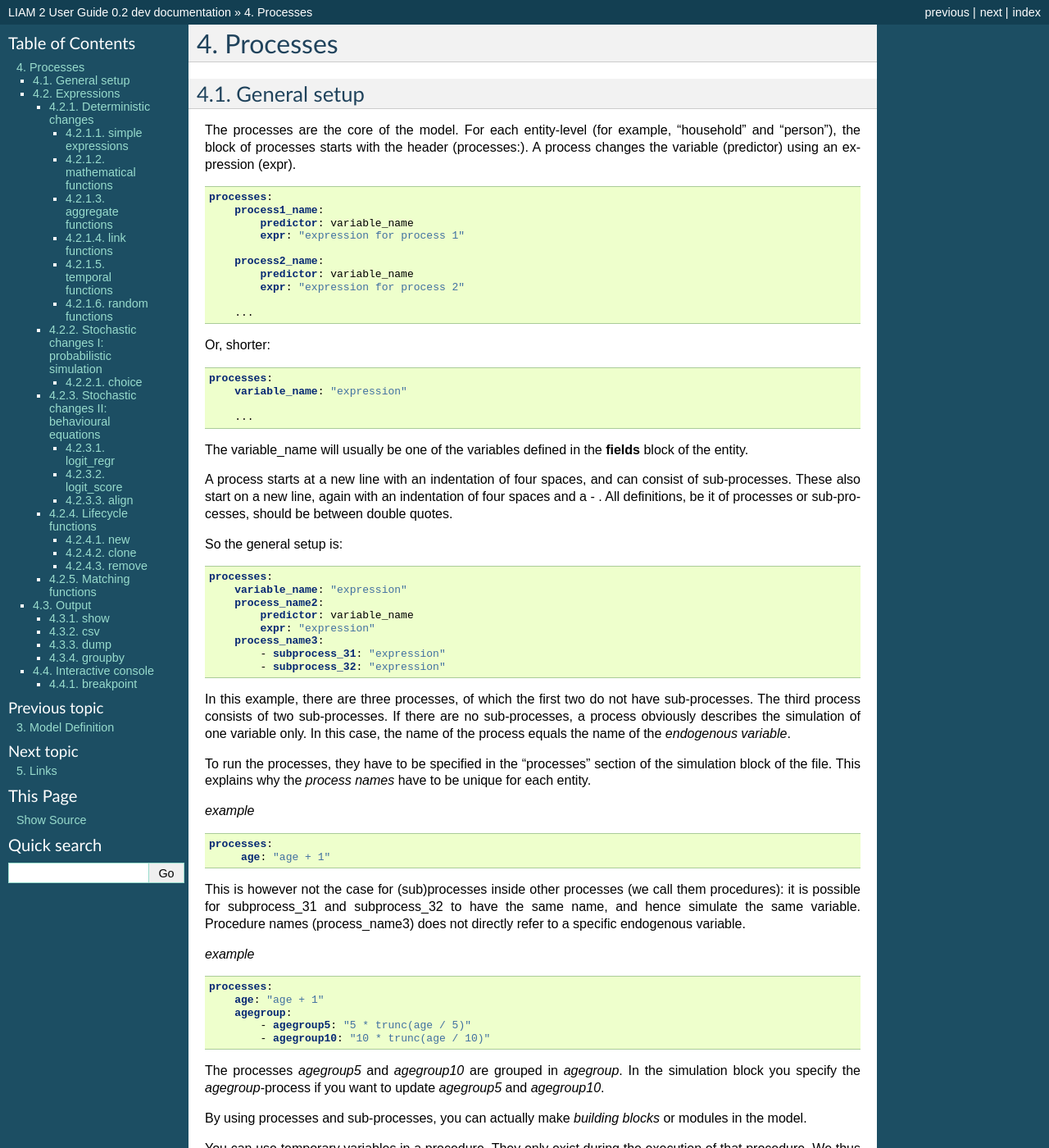
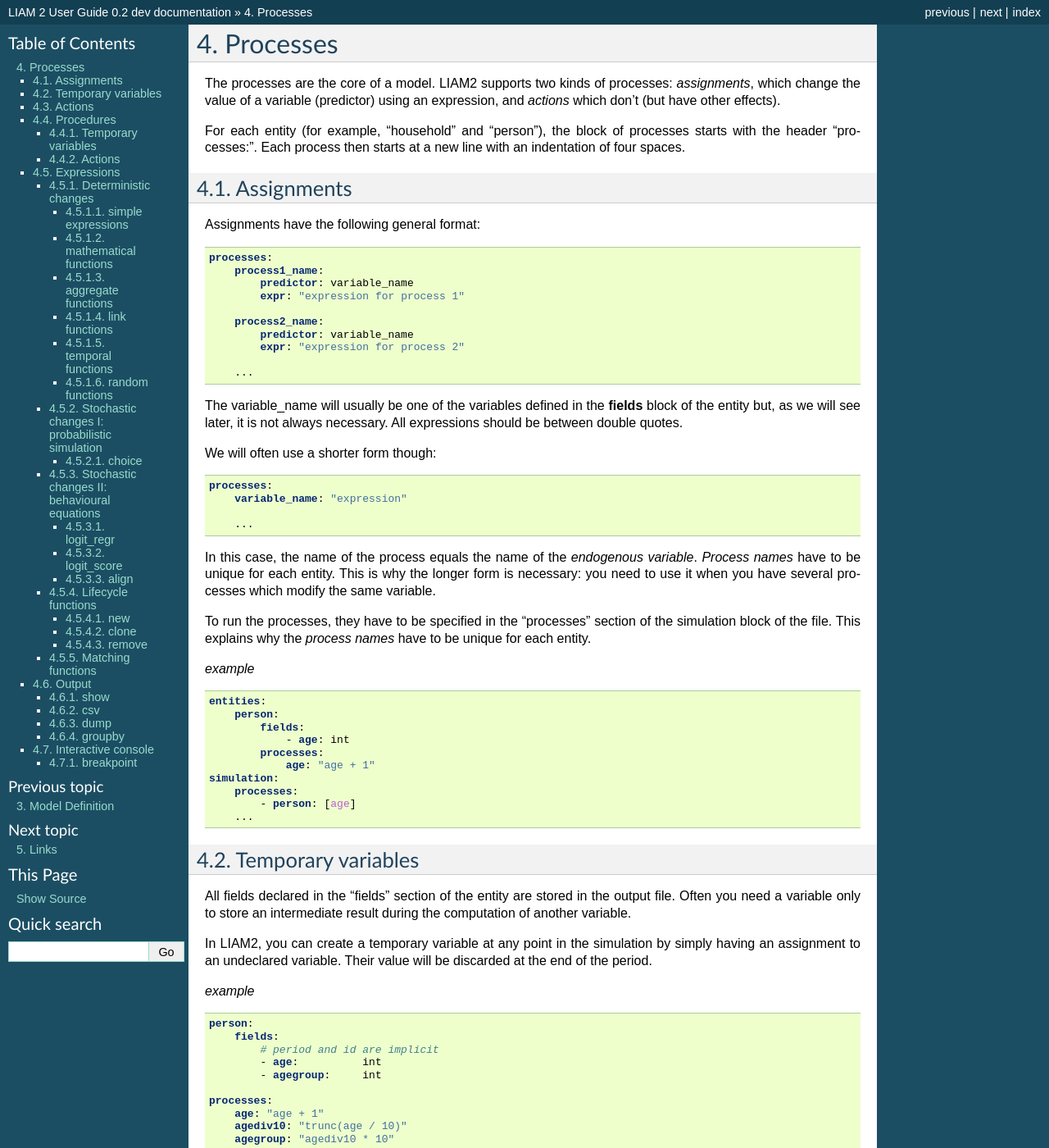
Before and after one commit to liam2/liam2, a Sphinx documentation site: the page built from doc/usersguide/source/processes.rst, in a window 1280 px wide and 1400 px high. Shown: the whole window at 82% size. Built offline with Sphinx 7.4.7, drawn with Linux system fonts in a browser that asks for light colours; formulas are drawn with MathJax 3; some of the changed text lies outside the part shown.

Commit message:
more updates to the doc

```diff
--- a/doc/usersguide/source/processes.rst
+++ b/doc/usersguide/source/processes.rst
@@ -7,13 +7,18 @@
 Processes
 #########
 
-General setup
-=============
+The processes are the core of a model. LIAM2 supports two kinds of processes: *assignments*, which change
+the value of a variable (predictor) using an expression, and *actions* which
+don't (but have other effects).
 
-The processes are the core of the model. For each entity-level (for example,
-"household" and "person"), the block of processes starts with the header
-(processes:). A process changes the variable (predictor) using an expression
-(expr). ::
+For each entity (for example, "household" and "person"), the block of processes
+starts with the header "processes:". Each process then starts at a new line with
+an indentation of four spaces.
+
+Assignments
+===========
+
+Assignments have the following general format: ::
 
     processes:
         process1_name:
@@ -26,37 +31,21 @@
 
         ...
 
-Or, shorter: ::
+The variable_name will usually be one of the variables defined in the **fields**
+block of the entity but, as we will see later, it is not always necessary.
+All expressions should be between double quotes.
+
+We will often use a shorter form though: ::
 
     processes:
         variable_name: "expression"
 
         ...
 
-The variable_name will usually be one of the variables defined in the **fields**
-block of the entity.
-
-A process starts at a new line with an indentation of four spaces, and can
-consist of sub-processes. These also start on a new line, again with an
-indentation of four spaces and a - . All definitions, be it of processes or
-sub-processes, should be between double quotes.
-
-So the general setup is: ::
-
-    processes:
-        variable_name: "expression"
-        process_name2:
-            predictor: variable_name
-            expr: "expression"
-        process_name3:
-            - subprocess_31: "expression"
-            - subprocess_32: "expression"
-
-In this example, there are three processes, of which the first two do not have
-sub-processes. The third process consists of two sub-processes. If there are no
-sub-processes, a process obviously describes the simulation of one variable
-only. In this case, the name of the process equals the name of the *endogenous
-variable*.
+In this case, the name of the process equals the name of the *endogenous
+variable*. *Process names* have to be unique for each entity. This is why the
+longer form is necessary: you need to use it when you have several processes
+which modify the same variable.
 
 To run the processes, they have to be specified in the "processes" section of
 the simulation block of the file. This explains why the *process names* have
@@ -64,32 +53,27 @@
 
 *example* ::
 
-   processes:
-        age: "age + 1"
+    entities:
+        person:
+            fields:
+                - age: int
+            processes:
+                age: "age + 1"
+    simulation:
+        processes:
+            - person: [age]
+        ...
 
-This is however not the case for (sub)processes inside other processes (we call
-them procedures): it is possible for subprocess_31 and subprocess_32 to have the
-same name, and hence simulate the same variable. Procedure names (process_name3)
-does not directly refer to a specific endogenous variable.
+Temporary variables
+===================
 
-*example* ::
+All fields declared in the "fields" section of the entity are stored in the
+output file. Often you need a variable only to store an intermediate result
+during the computation of another variable.
 
-    processes:
-        age: "age + 1"
-        agegroup:
-            - agegroup5: "5 * trunc(age / 5)"
-            - agegroup10: "10 * trunc(age / 10)"
-
-The processes *agegroup5* and *agegroup10* are grouped in *agegroup*. In the simulation block you specify the
-*agegroup*-process if you want to update *agegroup5* and *agegroup10*.
-
-By using processes and sub-processes, you can actually make *building blocks* or
-modules in the model.
-
-You can use temporary variables in a procedure. They only exist during the
-execution of that procedure. We thus call them local variables. If you want to
-pass variables between procedures you have to define them in the **fields**
-section.
+In LIAM2, you can create a temporary variable at any point in the simulation by
+simply having an assignment to an undeclared variable. Their value will be
+discarded at the end of the period.
 
 *example* ::
 
@@ -97,76 +81,117 @@
         fields:
             # period and id are implicit
             - age:          int
-            - dead:         bool
-            - gender:       bool
-            - partner_id:   int
+            - agegroup:     int
 
-            # 1=single, 2=married, 3=cohab, 4=divorced, 5=widowed
-            - civilstate:          int
-            - dur_in_couple:       int
-            - agegroup_work:       {type: int, initialdata: false}
-            - agegroup_civilstate: {type: int, initialdata: false}
+    processes:
+        age: "age + 1"
+        agediv10: "trunc(age / 10)"
+        agegroup: "agediv10 * 10"
 
-            # 1: in work, employee, private sector,
-            # 2: in work, employee, public sector not civserv,
-            # 3: in work*, public sector civserv,
-            # 4: in work, self employed,
-            # 5: in education,
-            # 6: unemployed including old-age unemployed,
-            # 7: CELS (brugpensioen),
-            # 6: disabled (including chronically ill),
-            # 9: retired,
-            # 10: other inactive
-            - workstate:       int
-            - inwork:          {type: bool, initialdata: false}
-            - education_level: {type: int, initialdata: false}
+Actions
+=======
 
-        macros:
-            WIDOW: "(civilstate==5)"
-            MARRIED: "(civilstate == 2)"
-            COHAB: "(civilstate == 3)"
-            WORKING: "(workstate > 0) and (workstate < 5)"
-            CIVSERV: "workstate == 3"
-            PUBLIC: "((workstate ==2) or (workstate ==3))"
-            WAGE_EARNER: "(workstate > 0) and (workstate < 4)"
-            MALE: "gender"
-            FEMALE: "not gender"
+Since actions don't return any value, they do not need a variable to store that
+result, and they only ever need the condensed form: ::
+
+    processes:
+        process_name: "action expression"
+        ...
+
+*example* ::
+
+    processes:
+        remove_deads: "remove(dead)"
+
+Procedures
+==========
+
+A process can consist of sub-processes, in that case we call it a *procedure*.
+Processes within a procedure are executed in the order they are declared.
+
+Sub-processes each start on a new line, again with an indentation of four spaces
+and a -. As for normal processes, sub-process expressions should be between
+double quotes.
+
+So the general setup is: ::
+
+    processes:
+        variable_name: "expression"
+        process_name2: "action expression"
+        process_name3:
+            predictor: variable_name
+            expr: "expression"
+        process_name4:
+            - subprocess_31: "expression"
+            - subprocess_32: "expression"
+
+In this example, there are four processes, of which the first three do not have
+sub-processes. The fourth process is a procedure which consists of two
+sub-processes. If it is executed, subprocess_31 will be executed and then
+subprocess_32.
+
+Contrary to normal processes, sub-processes (processes inside procedures) names
+do not need to be unique. In the above example, it is possible for subprocess_31
+and subprocess_32 to have the same name, and hence simulate the same variable.
+Procedure names (process_name3) does not directly refer to a specific endogenous
+variable.
+
+*example* ::
+
+    processes:
+        ageing:
+            - age: "age * 2"
+            - age: "age + 1"
+            - agegroup: "trunc(age / 10) * 10"
+
+The processes on *age* and *agegroup* are grouped in *ageing*. In the simulation
+block you specify the *ageing*-process if you want to update *age* and
+*agegroup*.
+
+By using procedures, you can actually make *building blocks* or modules in the
+model.
+
+Temporary variables
+-------------------
+
+Temporary variables defined/computed within a procedure are local to that
+procedure: they are only valid within that procedure. If you want to pass
+variables between procedures you have to define them in the **fields** section.
+
+*(bad) example* ::
+
+    person:
+        fields:
+            - age: int
 
         processes:
-            ...
+            ageing:
+                - age: "age + 1"
+                - isold: "age >= 150"   # isold is a local variable
 
-            divorce_procedure:
-                - agediff: "if(FEMALE and MARRIED, age - partner.age, 0)"
-                - inwork: "WORKING"
-                # select females to divorce
-                - divorce: "logit_regr(0.6713593 * ph.nch12_15
-                                       - 0.0785202 * dur_in_couple
-                                       + 0.1429621 * agediff
-                                       - 0.0088308 * agediff * *2
-                                       - 0.814204 * (inwork and partner.inwork)
-                                       - 4.546278,
-                                       filter = FEMALE and MARRIED,
-                                       align = 'al_p_divorce.csv')"
-                # select persons to divorce
-                - to_divorce: "divorce or partner.divorce"
+            rejuvenation:
+                - age: "age – 1"
+                - backfromoldage: "isold and age < 150"  # WRONG !
 
-                - partner_id: "if(to_divorce, -1, partner_id)"
-                - civilstate: "if(to_divorce, 4, civilstate)"
-                - dur_in_couple: "if(to_divorce, 0, dur_in_couple)"
-                # move out males
-                - household_id: "if(MALE and to_divorce,
-                    new('household',
-                        start_period=period,
-                        region_id=choice([0, 1, 2, 3], [0.1, 0.2, 0.3, 0.4])
-                    ),
-                    household_id)"
+In this example, *isold* and *backfromoldage* are local variables. They can only
+be used in the procedure where they are defined. Because we are trying
+to use the local variable *isold* in another procedure in this example, LIAM 2
+will refuse to run, complaining that *isold* is not defined.
 
-In the example *agediff*, *divorce*, *to_divorce* are local variables. They can only be used in the
-"divorce_procedure" procedure.
+Actions
+-------
+
+Actions inside procedures don't even need a process name.
+
+*example* ::
+
+    processes:
+        death_procedure:
+            - dead: "age > 150"
+            - "remove(dead)"
 
 .. index::
     single: expressions;
-
 
 Expressions
 ===========
@@ -788,7 +813,7 @@
         # break the link to the dead partner
         - partner_id: "if(partner.dead, -1, partner_id)"
         # remove the dead
-        - cleanup: "remove(dead)"
+        - remove(dead)
 
 The first sub-procedure *dead* simulates whether an individual is ‘scheduled for
 death’, using again only a logistic stochastic variable and the
```
Also changed, not shown: doc/usersguide/source/model.rst (+12 -14 lines).
